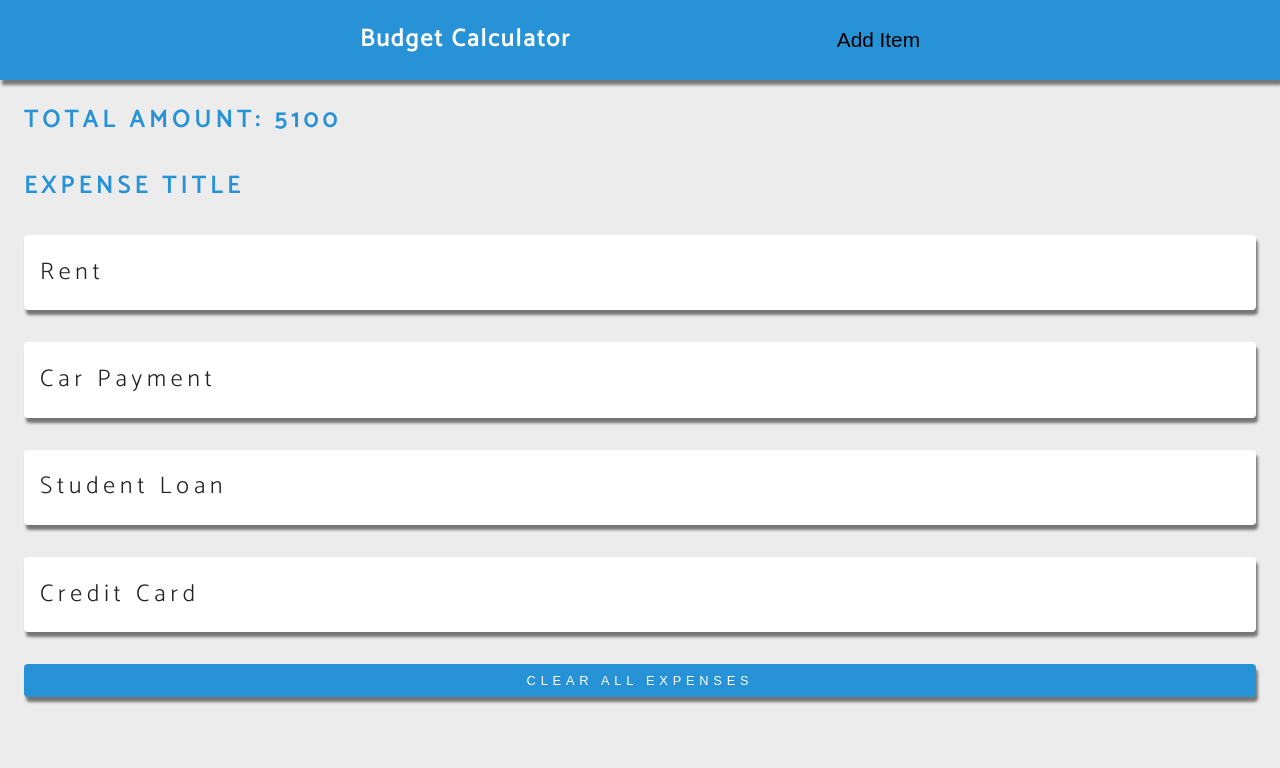
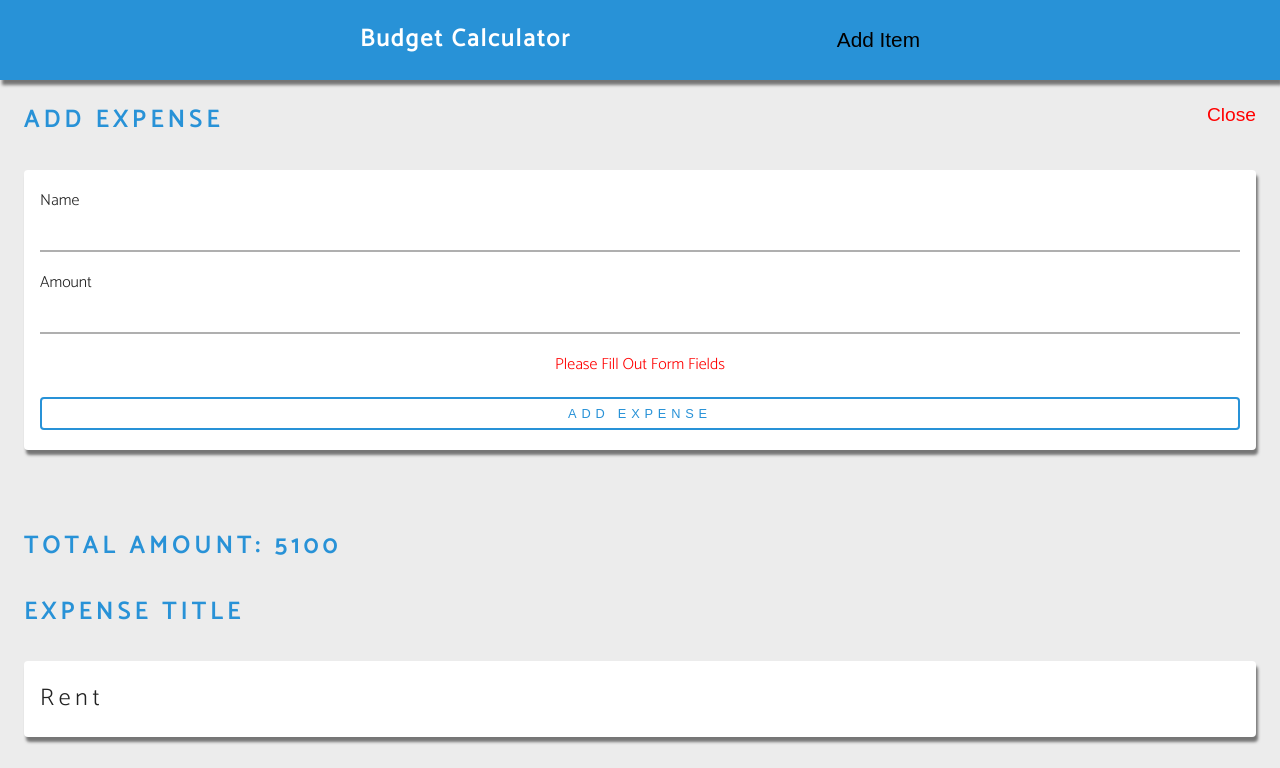
Before and after one commit to MahmonirB/calculator-svelte, a Svelte app: page / in a window 1280 px wide. Shown: the top 768 px of the page. Built offline with nearby package versions, Linux system fonts and the light colour scheme.

Commit message:
feat: Add static edit form

```diff
--- a/src/App.svelte
+++ b/src/App.svelte
@@ -4,6 +4,7 @@
   import Navbar from "./component/Navbar.svelte";
   import expensesData from "./expenses";
   import Total from "./component/Total.svelte";
+  import ExpenseForm from "./ExpenseForm.svelte";
   let expenses = [...expensesData];
   $: total = expenses?.reduce((acc, value) => {
     return (acc += value?.amount)
@@ -31,6 +32,7 @@
 
 <Navbar />
 <main class="main" >
+  <ExpenseForm />
   <Total title="Total amount" {total} />
   <ExpenseList {expenses} on:edit={edit} />
   <button
--- /dev/null
+++ b/src/ExpenseForm.svelte
@@ -0,0 +1,29 @@
+<script>
+  import Title from "./component/Title.svelte";
+
+
+</script>
+
+<section class="form">
+    <Title title="Add expense" />
+    <form class="expense-form">
+        <div class="form-control">
+            <label for="name">name</label>
+            <input type="text" id="name">
+        </div>
+        <div class="form-control">
+            <label for="amount">amount</label>
+            <input type="text" id="amount">
+        </div>
+        <p class="form-empty">
+            Please fill out form fields
+        </p>
+        <button type="submit" class="btn btn-block">
+            Add Expense
+        </button>
+        <button class="close-btn">
+            <i class="fas fa-times"/>
+            close
+        </button>
+    </form>
+</section>
--- a/src/app.css
+++ b/src/app.css
@@ -110,7 +110,6 @@
   width: 100%;
   display: block;
   margin: 0 auto;
-  box-shadow: var(--lightShadow);
 }
 .disabled {
   color: var(--darkGrey);
```
